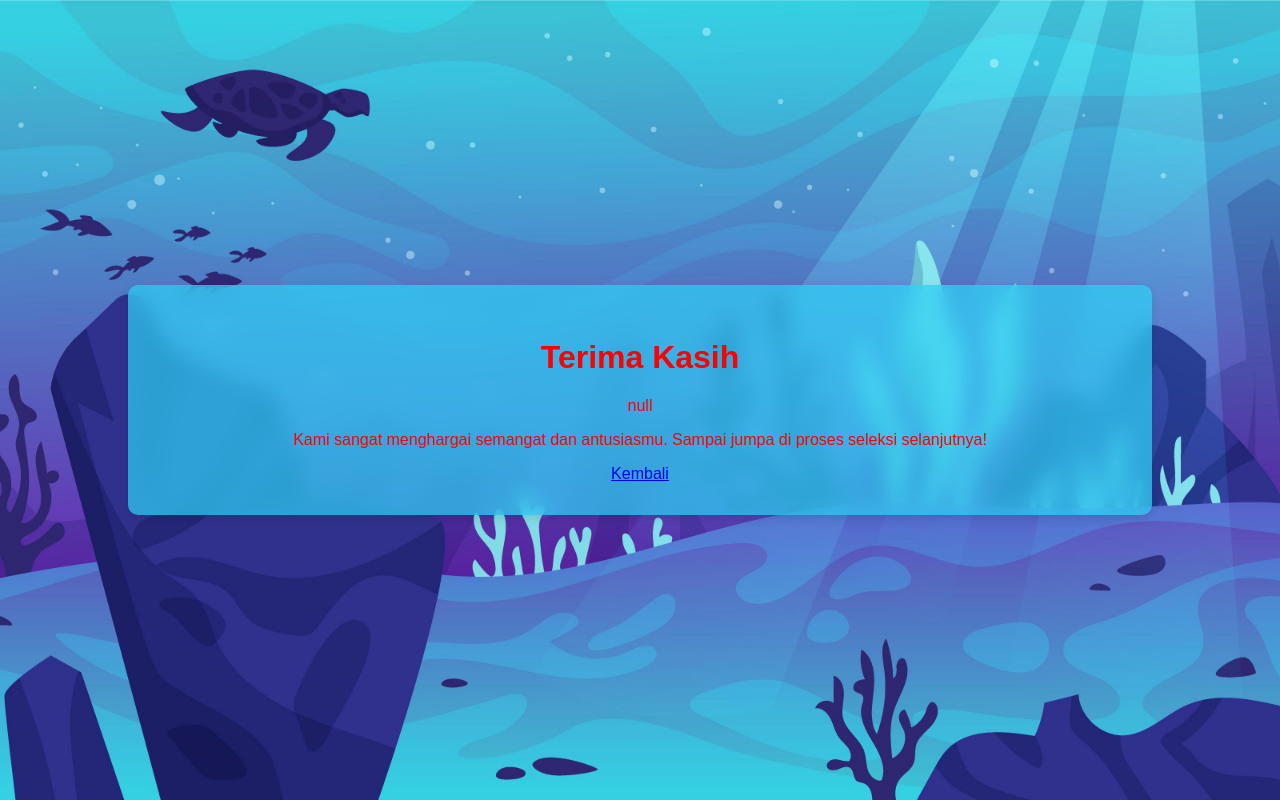
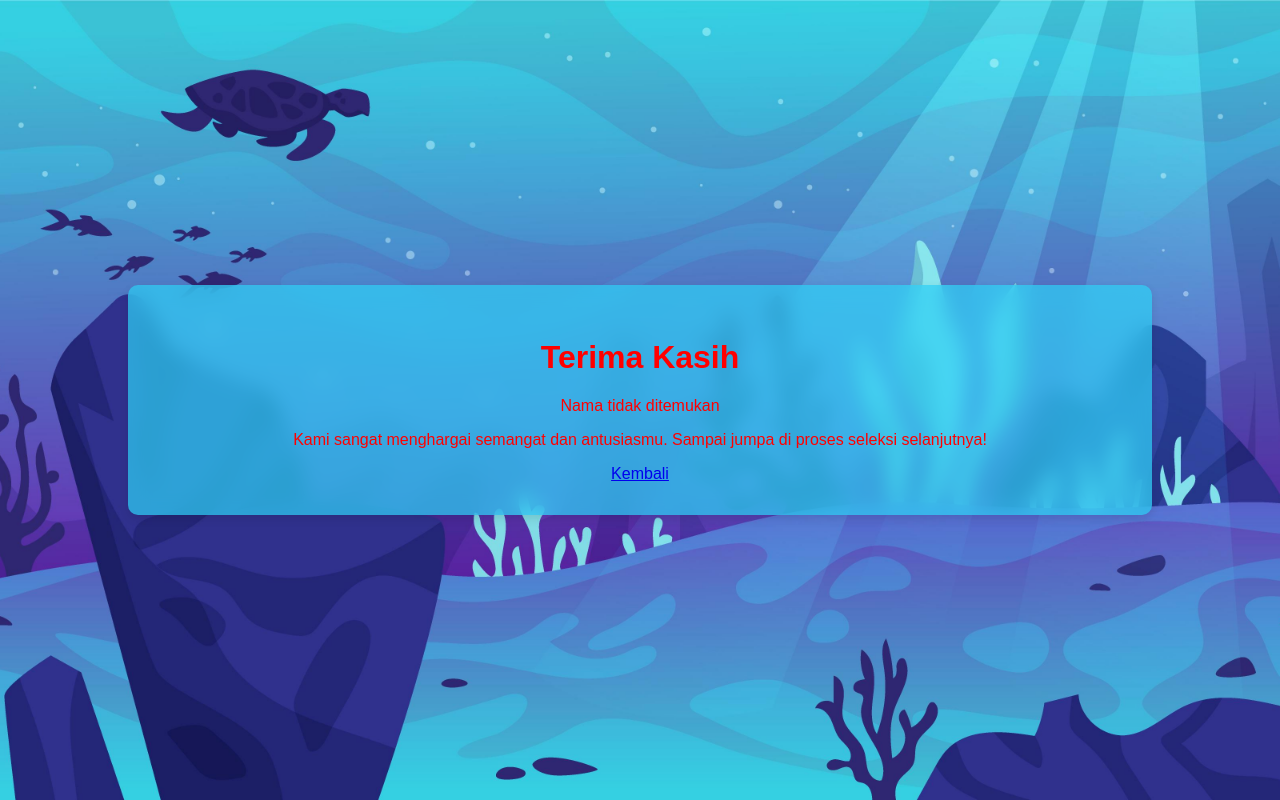
Before and after one commit to hipsty1/pengumumanBCF, a plain HTML site: page gagal.html in a window 1280 px wide. Drawn offline with Linux system fonts and the light colour scheme.

Commit message:
Update gagal.html

```diff
--- a/gagal.html
+++ b/gagal.html
@@ -16,9 +16,7 @@
     <script>
         const urlParams = new URLSearchParams(window.location.search);
         const nama = urlParams.get('nama');
-        const posisi = urlParams.get('posisi');
-        document.getElementById('nama').textContent = `${nama}`;
-        document.getElementById('posisi').textContent = `${posisi}`;
+        document.getElementById('nama').textContent = nama ? `${nama}` : 'Nama tidak ditemukan';
     </script>
 </body>
 </html>
```
